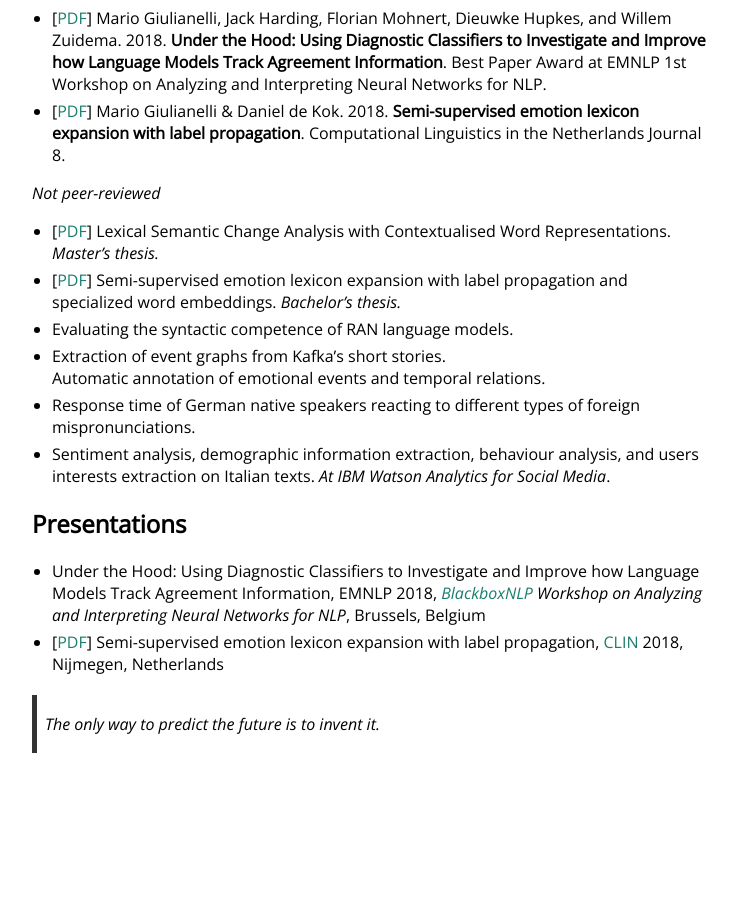
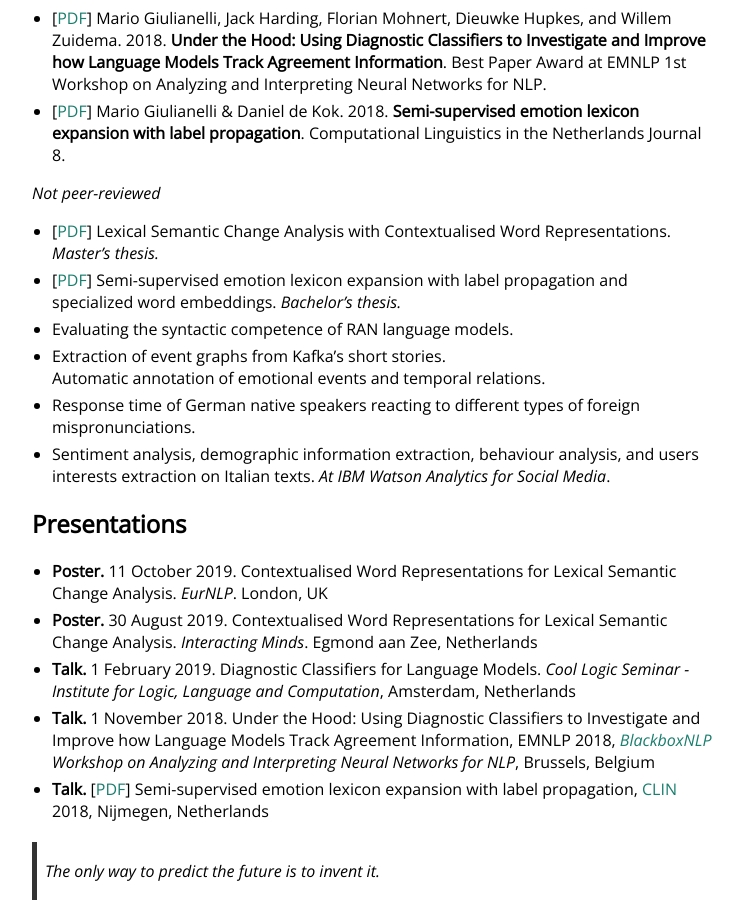
Before and after one commit to glnmario/glnmario.github.io, a Jekyll site: the page built from index.md, in a window 1280 px wide and 900 px high, scrolled down 853 px. Shown: the whole window, without its empty margins (258-1001 px from the left). Built offline with Jekyll 4.4.1, drawn with Linux system fonts in a browser that asks for light colours; before the commit the page ends 1606 px from its top, so only the background shows below that.

Commit message:
Update presentations

```diff
--- a/index.md
+++ b/index.md
@@ -44,9 +44,12 @@ Currently I study Artificial Intelligence at the University of Amsterdam.
  on Italian texts. _At IBM Watson Analytics for Social Media_.
 
 ## Presentations
-- Under the Hood: Using Diagnostic Classifiers to Investigate and Improve how Language Models Track Agreement Information, EMNLP 2018, _[BlackboxNLP](https://blackboxnlp.github.io) Workshop on Analyzing and Interpreting Neural Networks for NLP_, Brussels, Belgium
+- **Poster.** 11 October 2019. Contextualised Word Representations for Lexical Semantic Change Analysis. _EurNLP_. London, UK
+- **Poster.** 30 August 2019. Contextualised Word Representations for Lexical Semantic Change Analysis. _Interacting Minds_. Egmond aan Zee, Netherlands
+- **Talk.** 1 February 2019. Diagnostic Classifiers for Language Models. _Cool Logic Seminar - Institute for Logic, Language and Computation_, Amsterdam, Netherlands
+- **Talk.** 1 November 2018. Under the Hood: Using Diagnostic Classifiers to Investigate and Improve how Language Models Track Agreement Information, EMNLP 2018, _[BlackboxNLP](https://blackboxnlp.github.io) Workshop on Analyzing and Interpreting Neural Networks for NLP_, Brussels, Belgium
 <!-- > 1 November 2018, 17:00, Brussels -->
-- [[PDF](CLIN28.pdf)] Semi-supervised emotion lexicon expansion with label propagation, [CLIN](http://clin28.cls.ru.nl/#abstract-49) 2018, Nijmegen, Netherlands
+- **Talk.** [[PDF](CLIN28.pdf)] Semi-supervised emotion lexicon expansion with label propagation, [CLIN](http://clin28.cls.ru.nl/#abstract-49) 2018, Nijmegen, Netherlands
 
 <!--
 ## GitHub
```
